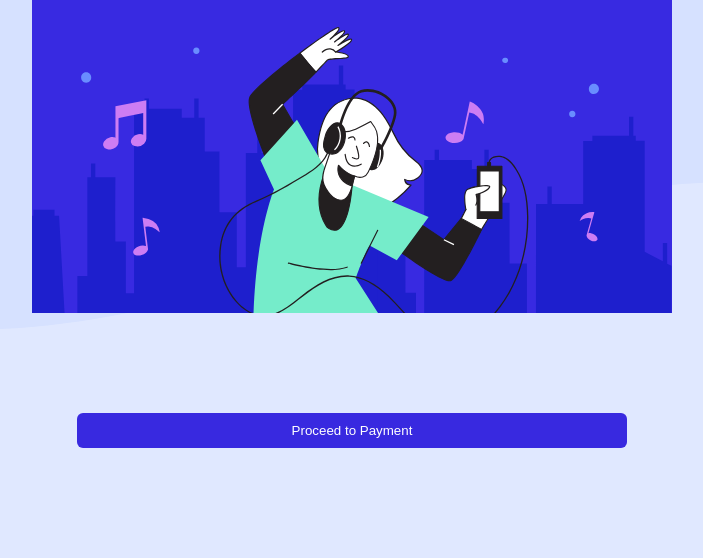
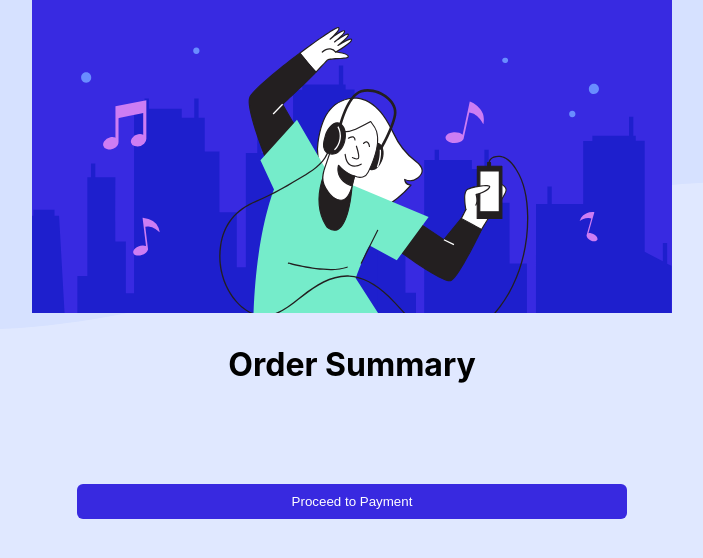
Before and after one commit to krogowsk531/order-summary, a React (Create React App) app: page / in a window 1280 px wide. Shown: the top 558 px of the page, without its empty margins (288-991 px from the left). Built offline with nearby package versions, Linux system fonts and the light colour scheme.

Commit message:
Order Summary text styled

```diff
--- a/src/Components/App/App.css
+++ b/src/Components/App/App.css
@@ -43,3 +43,9 @@ svg {
   outline: none;
   border: none;
 }
+
+.order-summary-text {
+  text-align: center;
+  font-size: xx-large;
+  font-weight: 700;
+}
--- a/src/Components/OrderBox/OrderBox.js
+++ b/src/Components/OrderBox/OrderBox.js
@@ -6,6 +6,7 @@ class OrderBox extends Component {
     return (
       <div className='rectangle'>
         <img src={humanImage} className='human-image' alt='human hero' />
+        <p className='order-summary-text'>Order Summary</p>
         <button className='payment-button'>Proceed to Payment</button>
       </div>
     )
```
